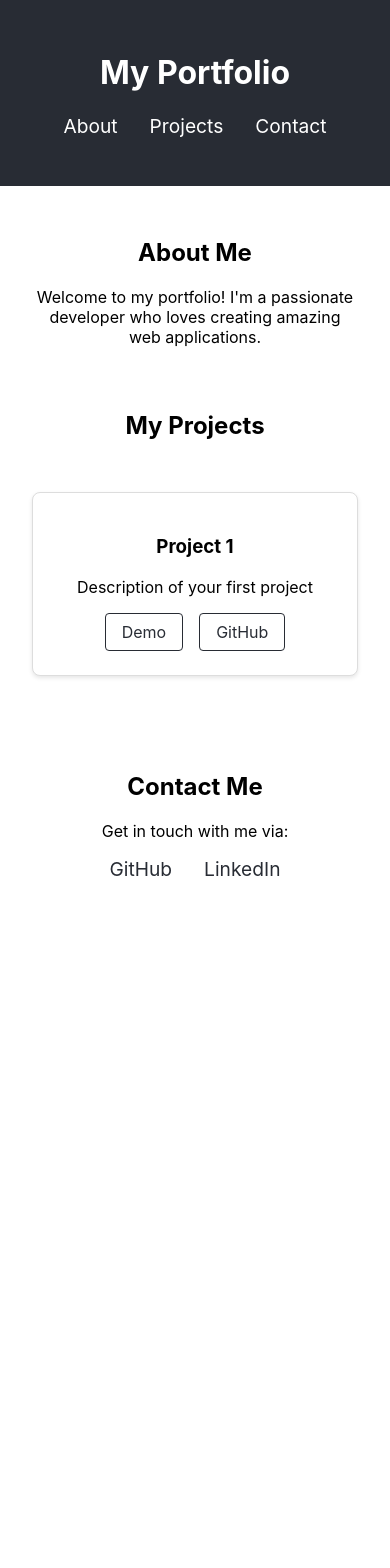
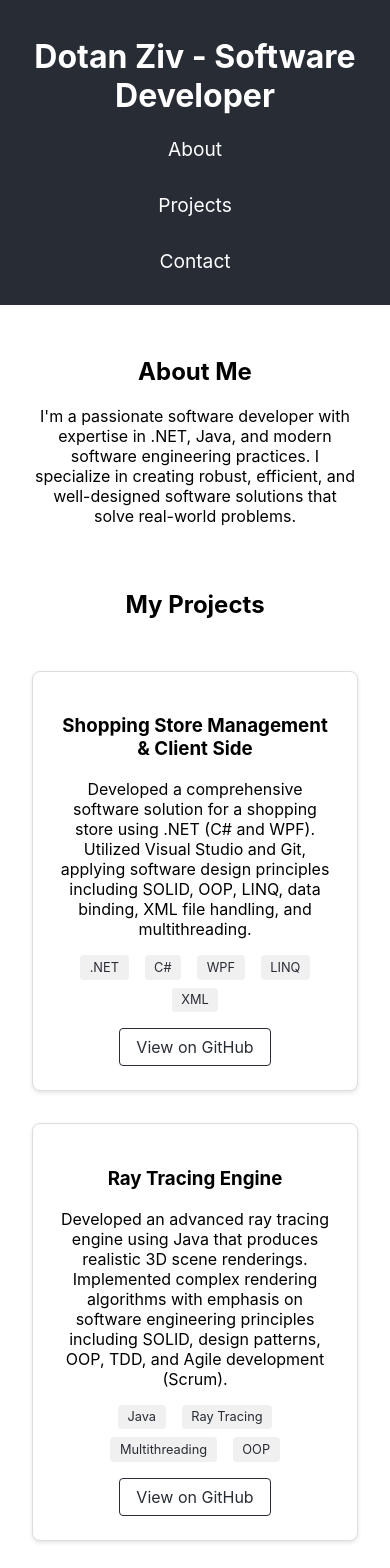
Before and after one commit to dotz600/myPortfolio, a React (Create React App) app: page / in a window 390 px wide. Shown: the top 1568 px of the page. Before the commit the page ends 977 px from the top, so only its background shows below. Built offline with nearby package versions, Linux system fonts and the light colour scheme.

Commit message:
Update portfolio design with project technologies and responsive layout

```diff
--- a/src/App.css
+++ b/src/App.css
@@ -87,3 +87,34 @@ section {
 .contact-links a:hover {
   color: #61dafb;
 }
+.project-technologies {
+  display: flex;
+  flex-wrap: wrap;
+  justify-content: center;
+  gap: 0.5rem;
+  margin: 1rem 0;
+}
+
+.tech-badge {
+  background-color: #f0f0f0;
+  color: #282c34;
+  padding: 0.3rem 0.6rem;
+  border-radius: 4px;
+  font-size: 0.8rem;
+  margin: 0 0.25rem;
+}
+
+@media (max-width: 768px) {
+  .App-header {
+    padding: 1rem;
+  }
+
+  nav ul {
+    flex-direction: column;
+    align-items: center;
+  }
+
+  .projects-grid {
+    grid-template-columns: 1fr;
+  }
+}
--- a/src/App.js
+++ b/src/App.js
@@ -2,10 +2,34 @@ import React from 'react';
 import './App.css';
 
 function App() {
+  const projects = [
+    {
+      title: "Shopping Store Management & Client Side",
+      description: "Developed a comprehensive software solution for a shopping store using .NET (C# and WPF). Utilized Visual Studio and Git, applying software design principles including SOLID, OOP, LINQ, data binding, XML file handling, and multithreading.",
+      technologies: [".NET", "C#", "WPF", "LINQ", "XML"],
+      githubLink: "https://github.com/dotz600/ShoppingStoreManagement",
+      demoLink: "#"
+    },
+    {
+      title: "Ray Tracing Engine",
+      description: "Developed an advanced ray tracing engine using Java that produces realistic 3D scene renderings. Implemented complex rendering algorithms with emphasis on software engineering principles including SOLID, design patterns, OOP, TDD, and Agile development (Scrum).",
+      technologies: ["Java", "Ray Tracing", "Multithreading", "OOP"],
+      githubLink: "https://github.com/dotz600/RayTracingEngine",
+      demoLink: "#"
+    },
+    {
+      title: "Snake Game",
+      description: "A classic console-based Snake game developed in C# .NET. Demonstrates fundamental game development concepts and programming skills in a simple yet engaging implementation.",
+      technologies: ["C#", ".NET", "Console Application"],
+      githubLink: "https://github.com/dotz600/SnakeGame",
+      demoLink: "#"
+    }
+  ];
+
   return (
     <div className="App">
       <header className="App-header">
-        <h1>My Portfolio</h1>
+        <h1>Dotan Ziv - Software Developer</h1>
         <nav>
           <ul>
             <li><a href="#about">About</a></li>
@@ -18,21 +42,32 @@ function App() {
       <main>
         <section id="about">
           <h2>About Me</h2>
-          <p>Welcome to my portfolio! I'm a passionate developer who loves creating amazing web applications.</p>
+          <p>
+            I'm a passionate software developer with expertise in .NET, Java, and modern software engineering practices.
+            I specialize in creating robust, efficient, and well-designed software solutions that solve real-world problems.
+          </p>
         </section>
 
         <section id="projects">
           <h2>My Projects</h2>
           <div className="projects-grid">
-            {/* Project cards will go here */}
-            <div className="project-card">
-              <h3>Project 1</h3>
-              <p>Description of your first project</p>
-              <div className="project-links">
-                <a href="#" target="_blank" rel="noopener noreferrer">Demo</a>
-                <a href="#" target="_blank" rel="noopener noreferrer">GitHub</a>
+            {projects.map((project, index) => (
+              <div key={index} className="project-card">
+                <h3>{project.title}</h3>
+                <p>{project.description}</p>
+                <div className="project-technologies">
+                  {project.technologies.map((tech, techIndex) => (
+                    <span key={techIndex} className="tech-badge">{tech}</span>
+                  ))}
+                </div>
+                <div className="project-links">
+                  <a href={project.githubLink} target="_blank" rel="noopener noreferrer">View on GitHub</a>
+                  {project.demoLink !== "#" && (
+                    <a href={project.demoLink} target="_blank" rel="noopener noreferrer">Demo</a>
+                  )}
+                </div>
               </div>
-            </div>
+            ))}
           </div>
         </section>
 
@@ -40,8 +75,9 @@ function App() {
           <h2>Contact Me</h2>
           <p>Get in touch with me via:</p>
           <div className="contact-links">
-            <a href="https://github.com/[your-github-username]" target="_blank" rel="noopener noreferrer">GitHub</a>
-            <a href="https://linkedin.com/in/[your-linkedin]" target="_blank" rel="noopener noreferrer">LinkedIn</a>
+            <a href="https://github.com/dotz600" target="_blank" rel="noopener noreferrer">GitHub</a>
+            <a href="https://www.linkedin.com/in/dotan-ziv" target="_blank" rel="noopener noreferrer">LinkedIn</a>
+            <a href="mailto:dotan.ziv@example.com">Email</a>
           </div>
         </section>
       </main>
```
